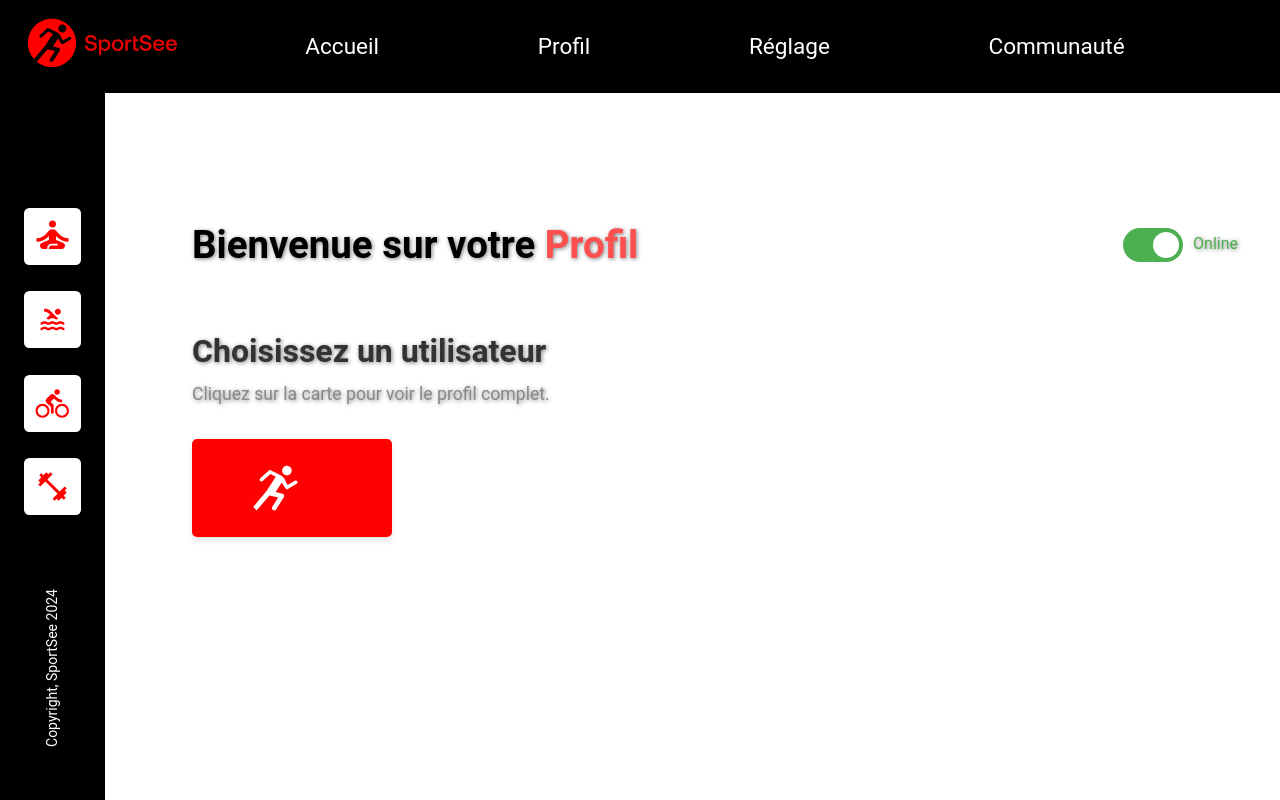
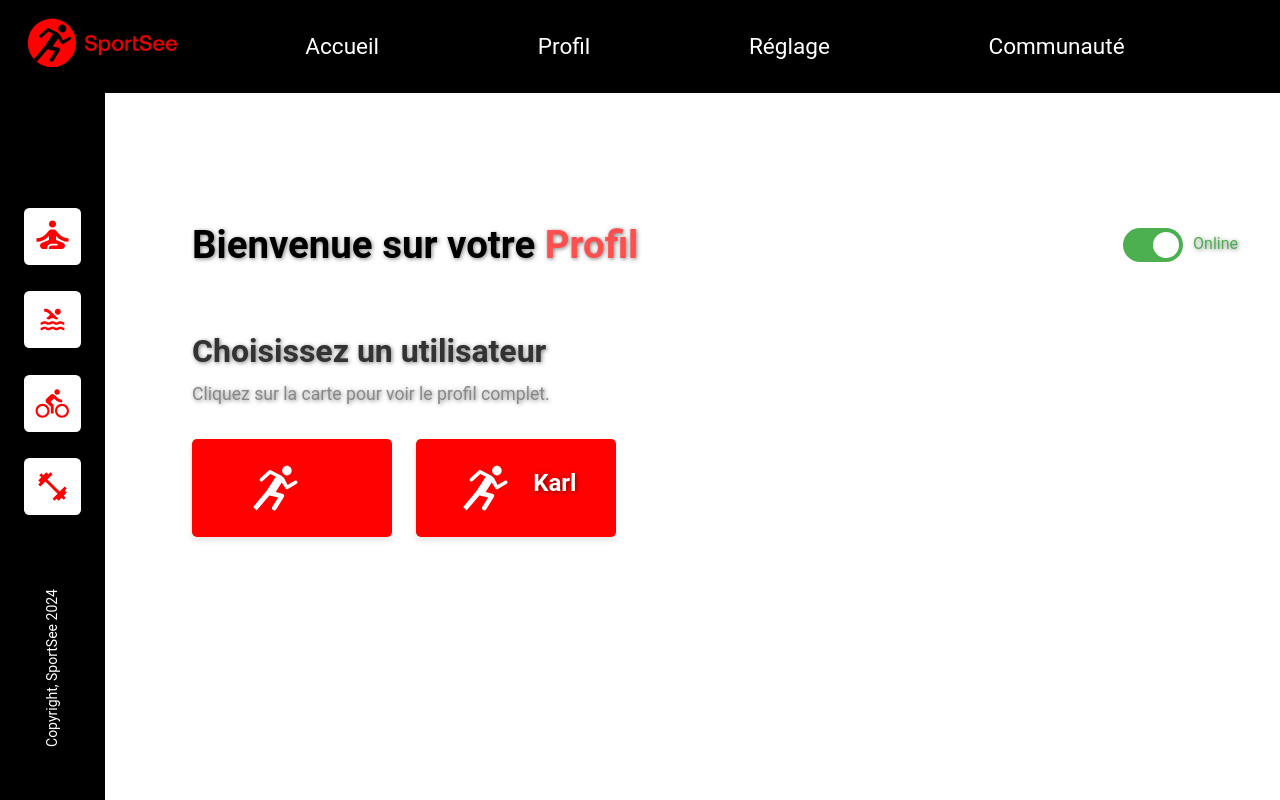
Before and after one commit to ssidikov/SportSee, a React (Create React App) app: page /#/ in a window 1280 px wide. Built offline with nearby package versions, Linux system fonts and the light colour scheme; no server answers.

Commit message:
Update routing for user profiles to include userId parameter; modify Home component links to reflect changes

```diff
--- a/src/App.jsx
+++ b/src/App.jsx
@@ -1,3 +1,4 @@
+// App.jsx
 import { HashRouter, Routes, Route } from 'react-router-dom'
 import Header from './components/Header'
 import Sidebar from './components/Sidebar'
@@ -14,7 +15,8 @@ function App() {
         <div className='app-container'>
           <Routes>
             <Route path='/' element={<Home />} />
-            <Route path='/profile' element={<Profile />} />
+            <Route path='/profile/:userId' element={<Profile />} />{' '}
+            {/* Изменили путь с '/profile' на '/profile/:userId' */}
             <Route path='*' element={<Error404 />} />
           </Routes>
         </div>
--- a/src/pages/Home/index.jsx
+++ b/src/pages/Home/index.jsx
@@ -1,3 +1,4 @@
+// Home.jsx
 import './Home.sass'
 import { Link } from 'react-router-dom'
 import UserAvatar from '../../assets/avatar.svg'
@@ -25,10 +26,19 @@ function Home() {
         <p className='home__user-subtitle'>Cliquez sur la carte pour voir le profil complet.</p>
 
         <div className='home__user-cards'>
-          <Link to='/profile' className='home__user-card'>
+          {/* Кнопка для пользователя с id 18 */}
+          <Link to='/profile/18' className='home__user-card'>
             <img src={UserAvatar} alt='User Avatar' className='home__user-avatar' />
             <div className='home__user-info'>
               <p className='home__user-name'>{name || error}</p>
+            </div>
+          </Link>
+
+          {/* Кнопка для пользователя с id 12 */}
+          <Link to='/profile/12' className='home__user-card'>
+            <img src={UserAvatar} alt='User Avatar' className='home__user-avatar' />
+            <div className='home__user-info'>
+              <p className='home__user-name'>Karl</p>
             </div>
           </Link>
         </div>
--- a/src/pages/Profile/index.jsx
+++ b/src/pages/Profile/index.jsx
@@ -1,11 +1,14 @@
+// Profile.jsx
 import GeneralInfosZone from '../../components/GeneralInfosZone'
 import './Profile.sass'
 import { getGeneralDatas } from '../../services/Api'
 import { useFetch } from '../../utils/hooks'
 import { getUserFirstName } from '../../utils/dataUtils'
+import { useParams } from 'react-router-dom'
 
 function Profile() {
-  const { data, error } = useFetch(getGeneralDatas)
+  const { userId } = useParams() // Получаем ID пользователя из URL
+  const { data, error } = useFetch(() => getGeneralDatas(userId)) // Загружаем данные для выбранного пользователя
   const name = getUserFirstName(data)
 
   return data === 'can not get user' || error ? (
@@ -16,7 +19,7 @@ function Profile() {
         <h1 className='profile-title'>
           Bonjour <span className='title--red'>{name}</span>
         </h1>
-        <p className='profile-text'>Félicitation ! Vous avez explosé vos objectifs hier 👏</p>
+        <p className='profile-text'>Félicitations ! Vous avez explosé vos objectifs hier 👏</p>
       </section>
       <GeneralInfosZone />
     </main>
```
